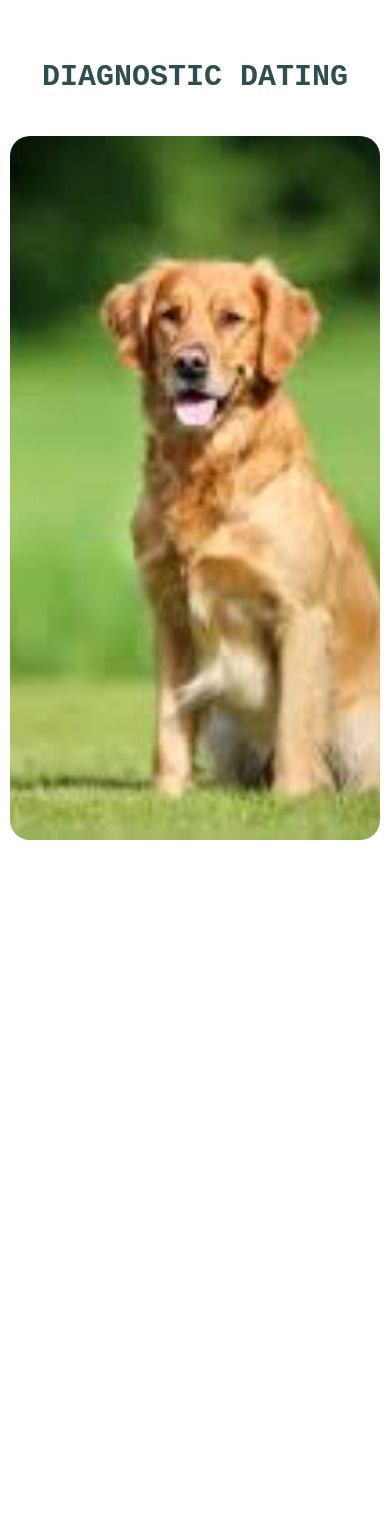
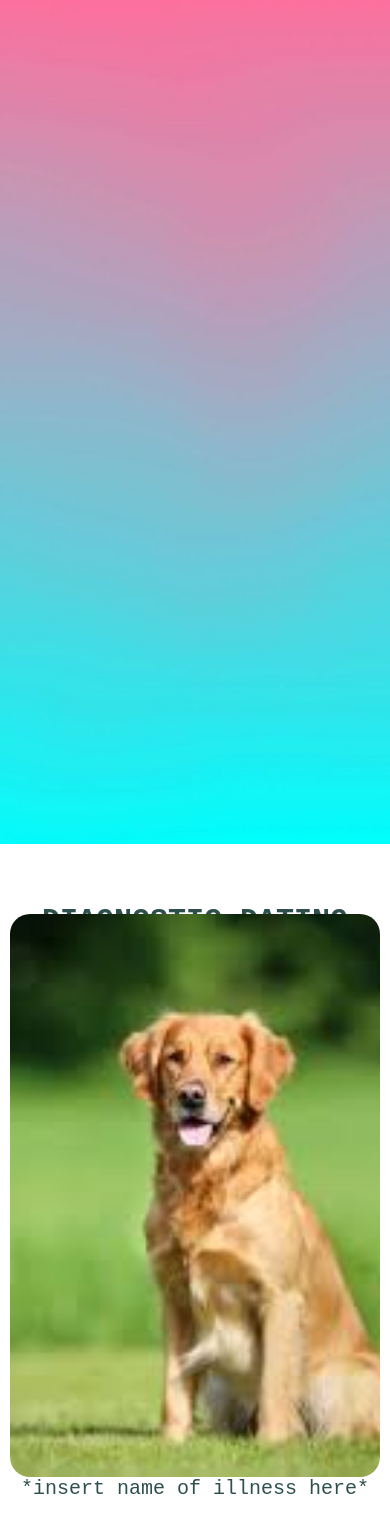
Before and after one commit to amytluo/diagnostic-dating-app, a React Native app: screen / in a window 390 px wide. Shown: the top 1532 px of the page. Before the commit the page ends 850 px from the top, so only its background shows below. Built offline with nearby package versions, Linux system fonts and the light colour scheme.

Commit message:
added background homepage

```diff
--- a/App.js
+++ b/App.js
@@ -1,5 +1,5 @@
 import React from 'react';
-import { StyleSheet, Text, View, Dimensions, Image, Animated, PanResponder } from 'react-native';
+import { StyleSheet, Text, View, Dimensions, Image, Animated, PanResponder, TouchableHighlight, ImageBackground } from 'react-native';
 
 const SCREEN_HEIGHT = Dimensions.get('window').height
 const SCREEN_WIDTH = Dimensions.get('window').width
@@ -12,12 +12,23 @@ const styles = StyleSheet.create({
     fontWeight: 'bold',
     fontSize: 30,
   },
+  illness: {
+    fontFamily: 'monospace',
+    color: 'darkslategrey',
+    fontSize: 20,
+  },
+  background: {
+    width: '100%',
+    height: '100%'
+  },
 });
+
 
 const Users = [
   { id: "1", uri: require('./assets/1.jpg') },
   { id: "2", uri: require('./assets/2.jpg') },
 ]
+
 
 export default class App extends React.Component {
 
@@ -106,10 +117,7 @@ export default class App extends React.Component {
   }
 
   renderUsers = () => {
-
     return Users.map((item, i) => {
-
-
       if (i < this.state.currentIndex) {
         return null
       }
@@ -129,9 +137,12 @@ export default class App extends React.Component {
             </Animated.View>
 
             <Image
-              style={{ flex: 1, height: null, width: null, resizeMode: 'cover', borderRadius: 20 }}
+              style={{ flex: 4, height: null, width: null, resizeMode: 'cover', borderRadius: 20 }}
               source={item.uri} />
+            <View style={{ flex: 1, justifyContent: "flex-start", alignItems: "center" }}>
 
+            <Text style={styles.illness}>*insert name of illness here*</Text>
+          </View>
           </Animated.View>
         )
       }
@@ -155,9 +166,11 @@ export default class App extends React.Component {
             </Animated.View>
 
             <Image
-              style={{ flex: 1, height: null, width: null, resizeMode: 'cover', borderRadius: 20 }}
+              style={{ flex: 4, height: null, width: null, resizeMode: 'cover', borderRadius: 20 }}
               source={item.uri} />
-
+            <View style={{ flex: 1, justifyContent: "flex-start", alignItems: "center" }}>
+              <Text style={styles.illness}>*insert name of illness here*</Text>
+            </View>
           </Animated.View>
         )
       }
@@ -165,12 +178,29 @@ export default class App extends React.Component {
   }
 
   render() {
+    /*
+    const shadowBottomBarStyle = {
+      shadowColour: 'black',
+      shadowOffset: { height: -1 },
+      shadowRadius: 2,
+      shadowOpacity: 0.8
+    }
+    */
+
     return (
+
       <View style={{ flex: 1 }}>
-        <View style={{ height: 60 }}>
+        <View style={{ height: 0 }}>
 
         </View>
+        <ImageBackground
+        source={require('./assets/background.jpg')}
+        style = {styles.background}
+        >
+      </ImageBackground>
+      <View style={{ height: 60 }}>
 
+        </View>
           <View style={{ flex: 1, justifyContent: "flex-start", alignItems: "center" }}>
             <Text style={styles.title}>DIAGNOSTIC DATING</Text>
           </View>
```
Also changed, not shown: assets/background.jpg (added).
